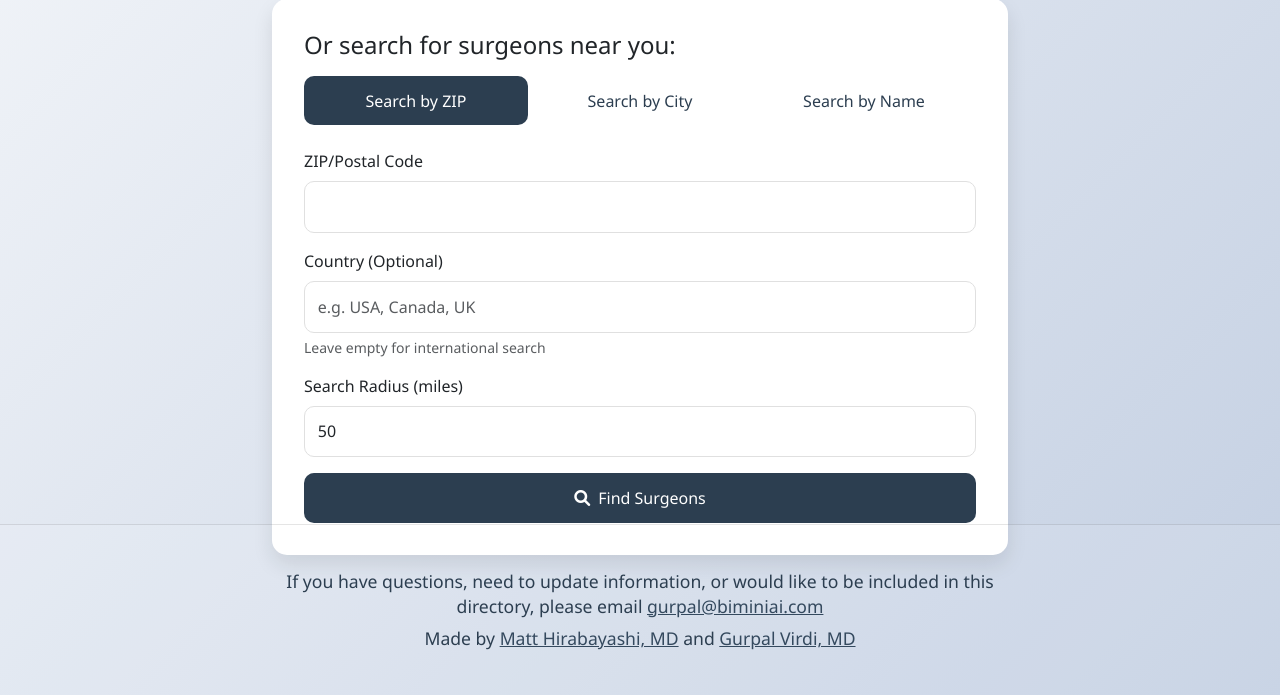
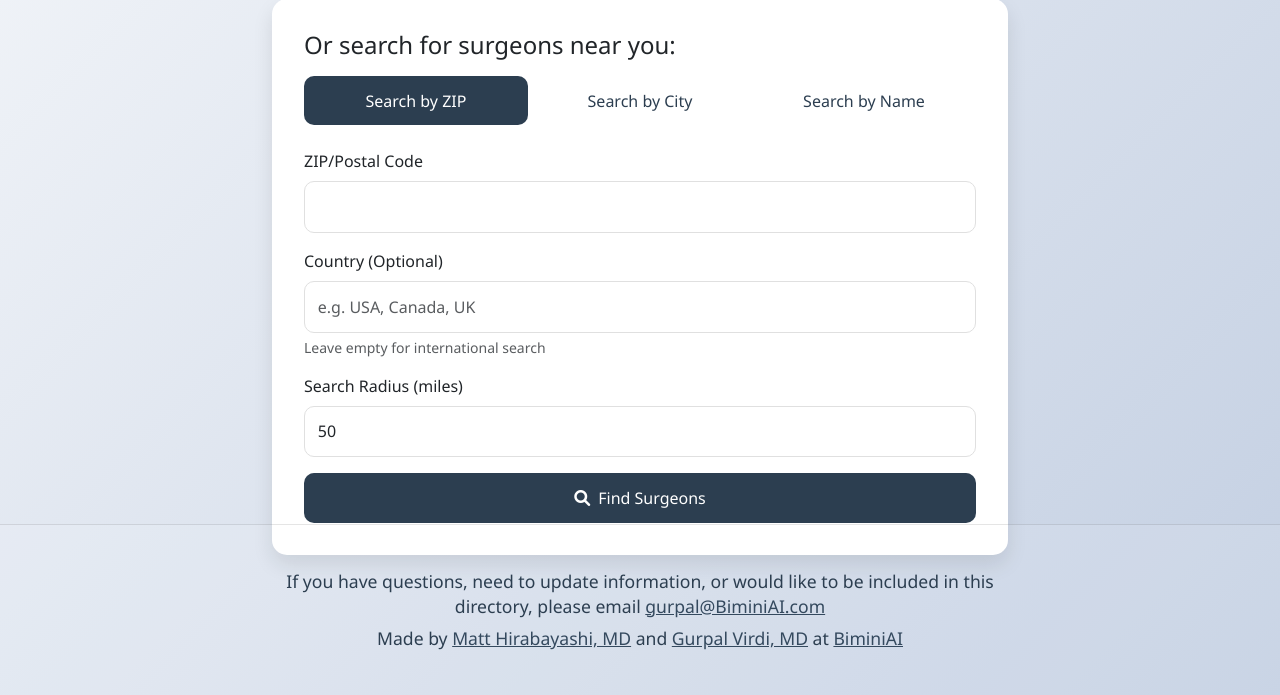
Before and after one commit to eyelabsai/refractivesurgeonfinder, a Flask app: page / in a window 1280 px wide. Shown: the part 289-984 px from the top of the page. Run offline with Flask 3, Linux system fonts and the light colour scheme.

Commit message:
new commit

```diff
--- a/templates/index.html
+++ b/templates/index.html
@@ -223,8 +223,8 @@
 
     <footer class="footer">
         <div class="container text-center">
-            <p>If you have questions, need to update information, or would like to be included in this directory, please email <a href="mailto:gurpal@biminiai.com">gurpal@biminiai.com</a></p>
-            <p>Made by <a href="https://www.linkedin.com/in/matt-hirabayashi-md-mba-96115b25" target="_blank">Matt Hirabayashi, MD</a> and <a href="https://www.linkedin.com/in/gurpalvirdi" target="_blank">Gurpal Virdi, MD</a></p>
+            <p>If you have questions, need to update information, or would like to be included in this directory, please email <a href="mailto:gurpal@biminiai.com">gurpal@BiminiAI.com</a></p>
+            <p>Made by <a href="https://www.linkedin.com/in/matt-hirabayashi-md-mba-96115b25" target="_blank">Matt Hirabayashi, MD</a> and <a href="https://www.linkedin.com/in/gurpalvirdi" target="_blank">Gurpal Virdi, MD</a> at <a href="https://BiminiAI.com" target="_blank">BiminiAI</a></p>
         </div>
     </footer>
 
```
